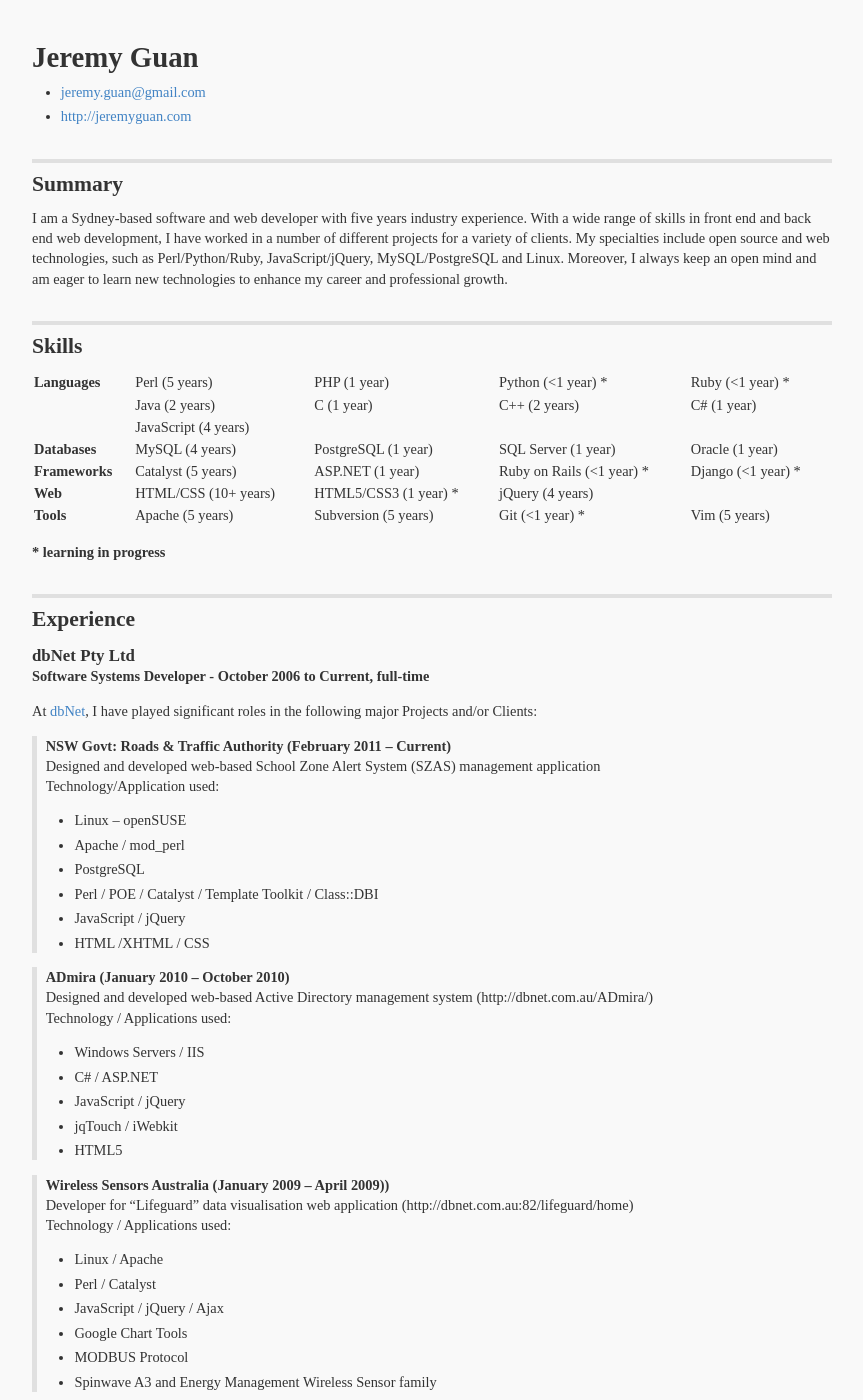
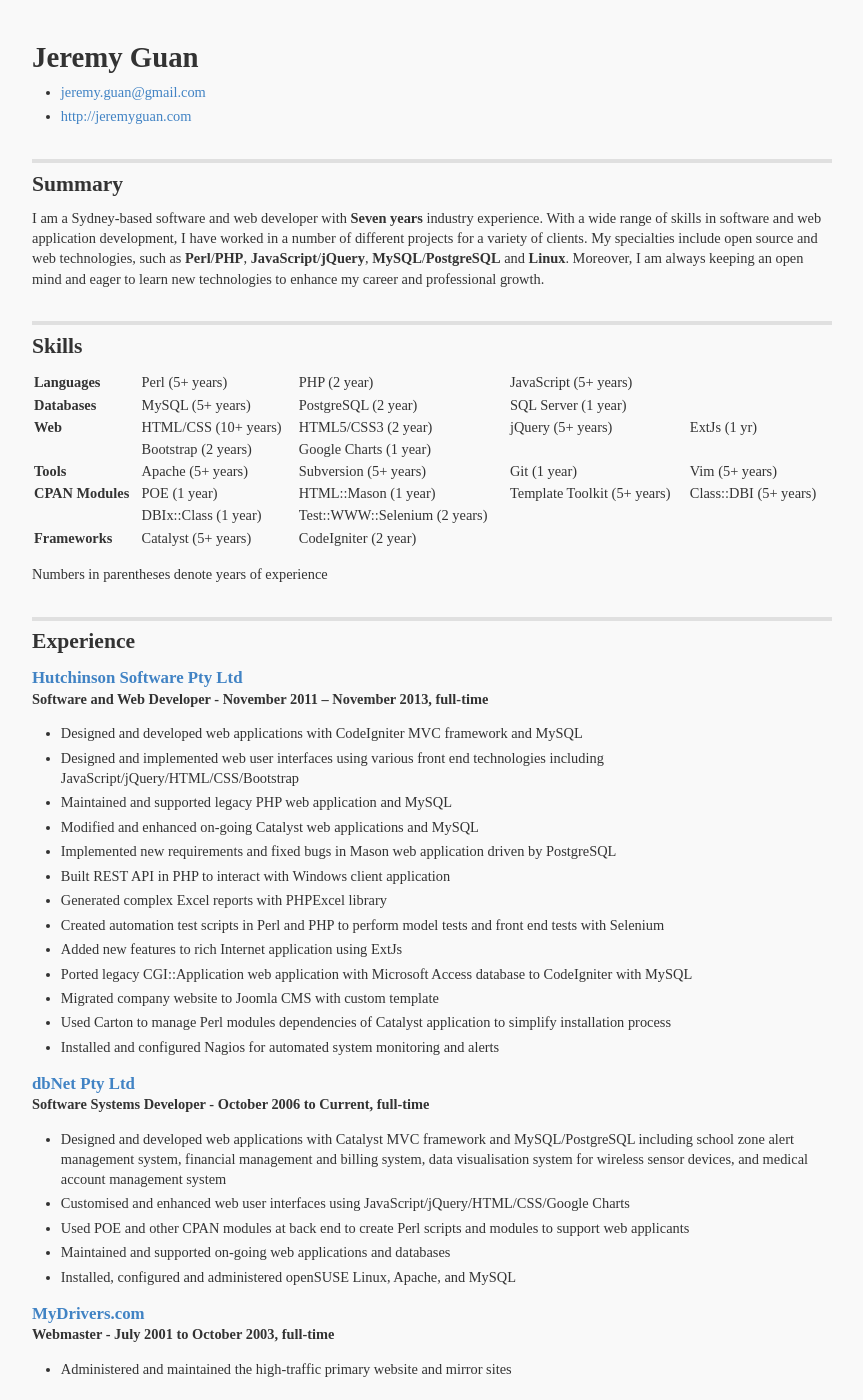
Before and after one commit to jguan/jguan.github.io, a Jekyll site: the page resume/index.html, which Jekyll copies as it is, in a window 1280 px wide and 1400 px high. Shown: the whole window, without its empty margins (208-1071 px from the left). Built offline with Jekyll 4.4.1, drawn with Linux system fonts in a browser that asks for light colours; Markdown is read by kramdown in place of the engine named in the settings; some of the changed text lies outside the part shown.

Commit message:
update resume

```diff
--- a/_layouts/default.html
+++ b/_layouts/default.html
@@ -60,7 +60,7 @@
 	</div><!-- /#wrapper -->
 	<footer id="site-footer">
 		<span id="copyright">
-			Copyright &copy; 2011 - 2013 Jeremy Guan. RSS feeds for <a href="{{ site.rss }}">Entries</a>
+			Copyright &copy; 2011 - 2014 Jeremy Guan. RSS feeds for <a href="{{ site.rss }}">Entries</a>
 			{% if site.disqus_enabled %}
 				and <a href="http://{{ site.disqus_name }}.disqus.com/latest.rss">Comments</a>.
 			{% endif %}
--- a/resume/index.html
+++ b/resume/index.html
@@ -18,147 +18,102 @@
 </ul>
 
 <h2>Summary</h2>
-<p>I am a Sydney-based software and web developer with five years industry experience. With a wide range of skills in front end and back end web development,
-I have worked in a number of different projects for a variety of clients. My specialties include open source and web technologies, such as Perl/Python/Ruby,
-JavaScript/jQuery, MySQL/PostgreSQL and Linux. Moreover, I always keep an open mind and am eager to learn new technologies to enhance my career and
-professional growth.</p>
+<p>I am a Sydney-based software and web developer with <strong>Seven years</strong> industry experience. With a wide range of skills in software and web application development, I have worked in a number of different projects for a variety of clients. My specialties include open source and web technologies, such as <strong>Perl</strong>/<strong>PHP</strong>, <strong>JavaScript</strong>/<strong>jQuery</strong>, <strong>MySQL</strong>/<strong>PostgreSQL</strong> and <strong>Linux</strong>. Moreover, I am always keeping an open mind and eager to learn new technologies to enhance my career and professional growth.</p>
 
 <h2>Skills</h2>
 <table>
     <tr>
-		<th rowspan="3"><strong>Languages</strong></th>
-        <td>Perl (5 years)</td>
-        <td>PHP (1 year)</td>
-        <td>Python (<1 year) * </td>
-        <td>Ruby (<1 year) * </td>
-    </tr>
-    <tr>
-        <td>Java (2 years)</td>
-        <td>C (1 year)</td>
-        <td>C++ (2 years)</td>
-        <td>C# (1 year)</td>
-    </tr>
-    <tr>
-        <td>JavaScript (4 years)</td>
+		<th align="left"><strong>Languages</strong></th>
+        <td>Perl (5+ years)</td>
+        <td>PHP (2 year)</td>
+        <td>JavaScript (5+ years)</td>
+        <td></td>
     </tr>
     <tr>
 		<th align="left"><strong>Databases</strong></th>
-        <td>MySQL (4 years)</td>
-        <td>PostgreSQL (1 year)</td>
+        <td>MySQL (5+ years)</td>
+        <td>PostgreSQL (2 year)</td>
         <td>SQL Server (1 year)</td>
-        <td>Oracle (1 year)</td>
+        <td></td>
     </tr>
     <tr>
-		<th align="left"><strong>Frameworks</strong></th>
-        <td>Catalyst (5 years)</td>
-        <td>ASP.NET (1 year)</td>
-        <td>Ruby on Rails (<1 year) * </td>
-        <td>Django (<1 year) * </td>
+		<th rowspan="2"><strong>Web</strong></th>
+        <td>HTML/CSS (10+ years)</td>
+        <td>HTML5/CSS3 (2 year)</td>
+        <td>jQuery (5+ years)</td>
+        <td>ExtJs (1 yr)</td>
     </tr>
-    <tr>
-		<th align="left"><strong>Web</strong></th>
-        <td>HTML/CSS (10+ years)</td>
-        <td>HTML5/CSS3 (1 year) * </td>
-        <td>jQuery (4 years)</td>
+	<tr>
+        <td>Bootstrap (2 years)</td>
+        <td>Google Charts (1 year)</td>
+        <td></td>
         <td></td>
     </tr>
     <tr>
 		<th align="left"><strong>Tools</strong></th>
-        <td>Apache (5 years)</td>
-        <td>Subversion (5 years)</td>
-        <td>Git (<1 year) * </td>
-        <td>Vim (5 years)</td>
+        <td>Apache (5+ years)</td>
+        <td>Subversion (5+ years)</td>
+        <td>Git (1 year)</td>
+        <td>Vim (5+ years)</td>
+    </tr>
+	<tr>
+		<th rowspan="2"><strong>CPAN Modules</strong></th>
+        <td>POE (1 year)</td>
+        <td>HTML::Mason (1 year)</td>
+        <td>Template Toolkit (5+ years)</td>
+        <td>Class::DBI (5+ years)</td>
+    </tr>
+	<tr>
+        <td>DBIx::Class (1 year)</td>
+        <td>Test::WWW::Selenium (2 years)</td>
+        <td></td>
+        <td></td>
+    </tr>
+	<tr>
+		<th align="left"><strong>Frameworks</strong></th>
+        <td>Catalyst (5+ years)</td>
+        <td>CodeIgniter (2 year)</td>
+        <td></td>
+        <td></td>
     </tr>
 </table>
-<p><strong>* learning in progress</strong></p>
+<p>Numbers in parentheses denote years of experience</p>
 
 <h2>Experience</h2>
 
-<h3>dbNet Pty Ltd</h3>
+<h3><a href="http://hutchinsonsoftware.com">Hutchinson Software Pty Ltd</a></h3>
+<h4>Software and Web Developer - November 2011 – November 2013, full-time</h4>
+<ul>
+<li>Designed and developed web applications with CodeIgniter MVC framework and MySQL</li>
+<li>Designed and implemented web user interfaces using various front end technologies including JavaScript/jQuery/HTML/CSS/Bootstrap</li>
+<li>Maintained and supported legacy PHP web application and MySQL</li>
+<li>Modified and enhanced on-going Catalyst web applications and MySQL</li>
+<li>Implemented new requirements and fixed bugs in Mason web application driven by PostgreSQL</li>
+<li>Built REST API in PHP to interact with Windows client application</li>
+<li>Generated complex Excel reports with PHPExcel library</li>
+<li>Created automation test scripts in Perl and PHP to perform model tests and front end tests with Selenium</li>
+<li>Added new features to rich Internet application using ExtJs</li>
+<li>Ported legacy CGI::Application web application with Microsoft Access database to CodeIgniter with MySQL</li>
+<li>Migrated company website to Joomla CMS with custom template</li>
+<li>Used Carton to manage Perl modules dependencies of Catalyst application to simplify installation process</li>
+<li>Installed and configured Nagios for automated system monitoring and alerts</li>
+</ul>
+
+<h3><a href="http://dbnet.com.au">dbNet Pty Ltd</a></h3>
 <h4>Software Systems Developer - October 2006 to Current, full-time</h4>
-<p>At <a href="resume.pdf">dbNet</a>, I have played significant roles in the following major Projects and/or Clients:</p>
+<ul>
+<li>Designed and developed web applications with Catalyst MVC framework and MySQL/PostgreSQL including school zone alert management system, financial management and billing system, data visualisation system for wireless sensor devices, and medical account management system</li>
+<li>Customised and enhanced web user interfaces using JavaScript/jQuery/HTML/CSS/Google Charts</li>
+<li>Used POE and other CPAN modules at back end to create Perl scripts and modules to support web applicants</li>
+<li>Maintained and supported on-going web applications and databases</li>
+<li>Installed, configured and administered openSUSE Linux, Apache, and MySQL</li>
+</ul>
 
-<blockquote>
-<p><strong>NSW Govt: Roads & Traffic Authority (February 2011 –  Current)</strong><br />
-Designed and developed web-based School Zone Alert System (SZAS) management application<br />
-Technology/Application used:</p>
+<h3><a href="http://www.mydrivers.com">MyDrivers.com</a></h3>
+<h4>Webmaster - July 2001 to October 2003, full-time</h4>
 <ul>
-<li>Linux – openSUSE</li>
-<li>Apache / mod_perl</li>
-<li>PostgreSQL</li>
-<li>Perl / POE / Catalyst / Template Toolkit / Class::DBI</li>
-<li>JavaScript / jQuery</li>
-<li>HTML /XHTML / CSS</li>
+<li>Administered and maintained the high-traffic primary website and mirror sites</li>
 </ul>
-</blockquote>
-
-<blockquote>
-<p><strong>ADmira (January 2010 – October 2010)</strong><br />
-Designed and developed web-based Active Directory management system (http://dbnet.com.au/ADmira/)<br />
-Technology / Applications used:</p>
-<ul>
-<li>Windows Servers / IIS</li>
-<li>C# / ASP.NET</li>
-<li>JavaScript / jQuery</li>
-<li>jqTouch / iWebkit</li>
-<li>HTML5</li>
-</ul>
-</blockquote>
-
-<blockquote>
-<p><strong>Wireless Sensors Australia (January 2009 – April 2009))</strong><br />
-Developer for “Lifeguard” data visualisation web application (http://dbnet.com.au:82/lifeguard/home)<br />
-Technology / Applications used:</p>
-<ul>
-<li>Linux / Apache</li>
-<li>Perl / Catalyst</li>
-<li>JavaScript / jQuery / Ajax</li>
-<li>Google Chart Tools</li>
-<li>MODBUS Protocol</li>
-<li>Spinwave A3 and Energy Management Wireless Sensor family</li>
-</ul>
-</blockquote>
-
-<blockquote>
-<p><strong>MF Global Australia Pty Ltd (August 2007 – Current))</strong><br />
-Designed and developed commercial website with both client facing and back-office billing functionality (https://my.mfglobal.com.au/)<br />
-Technology / Applications used:</p>
-<ul>
-<li>Linux – openSUSE</li>
-<li>MySql</li>
-<li>Perl / Catalyst</li>
-<li>HTML / XHTML / CSS</li>
-<li>Javascript / jQuery</li>
-<li>SOAP/XML</li>
-</ul>
-</blockquote>
-
-<blockquote>
-<p><strong>NSW Govt: Office of the Director of Public Prosecutions (NSW) (May 2007)</strong><br />
-Technology/Application used:</p>
-<ul>
-<li>Objective CMS / ISYS Search Engine</li>
-<li>Visual Studio C++</li>
-<li>Perl / CPAN modules</li>
-<li>HTML /XHTML / CSS / JavaScript</li>
-</ul>
-</blockquote>
-
-<blockquote>
-<p><strong>NSW Govt: Dust Diseases Board (October 2006 – May 2007, currently on Maintenance Contract)</strong><br />
-Technology / Applications used:</p>
-<ul>
-<li>Linux – openSUSE</li>
-<li>Perl / Catalyst</li>
-<li>Subversion</li>
-<li>T-SQL with MS SQL Sever 2005</li>
-<li>WebDav and VBA for MS Word and web application integration</li>
-</ul>
-</blockquote>
-
-<h3>MyDrivers.com</h3>
-<h4>Webmaster - July 2001 to October 2003, full-time</h4>
-<p>The responsibilities are to administered and maintained the high-traffic primary website and mirror sites.</p>
 
 <h2>Education</h2>
 <p>Master of Computer Studies with <strong>Distinction</strong>, University of Wollongong, 2004 - 2005</p>
```
Also changed, not shown: 3 other files.
